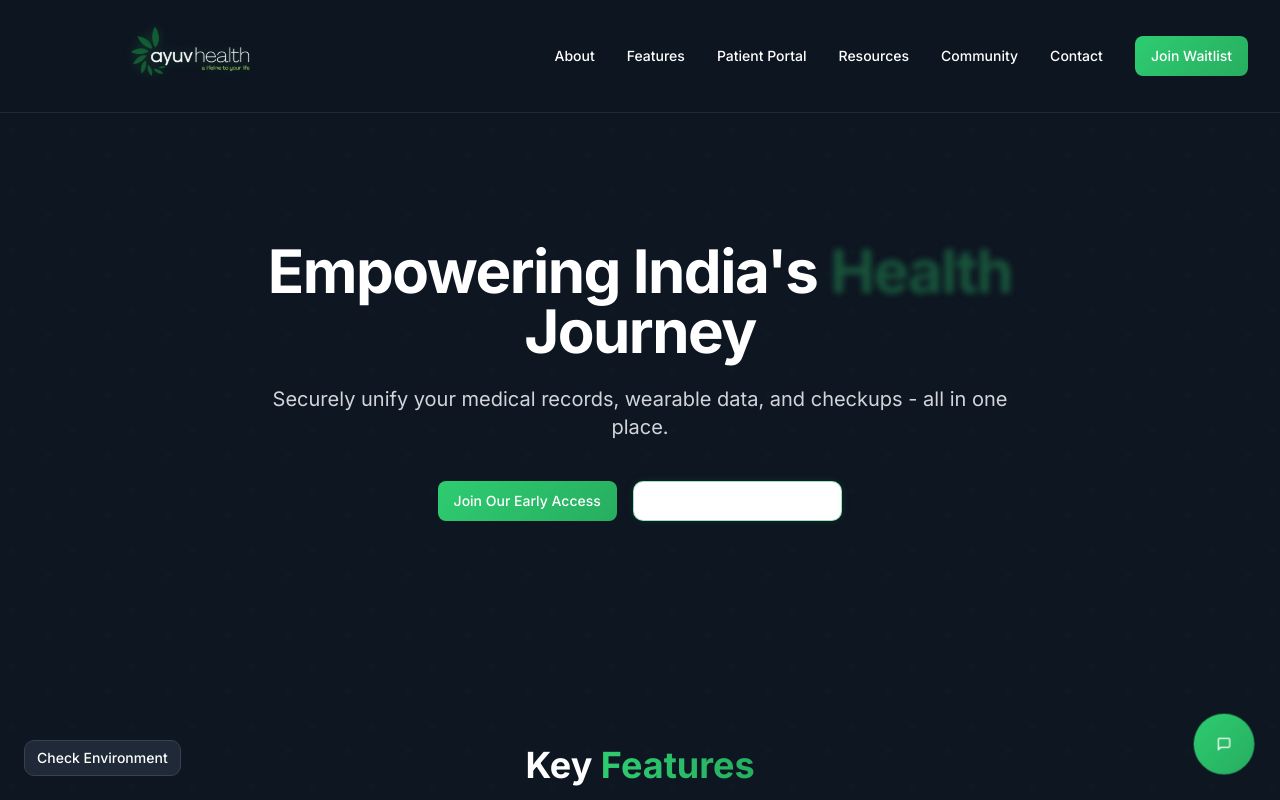
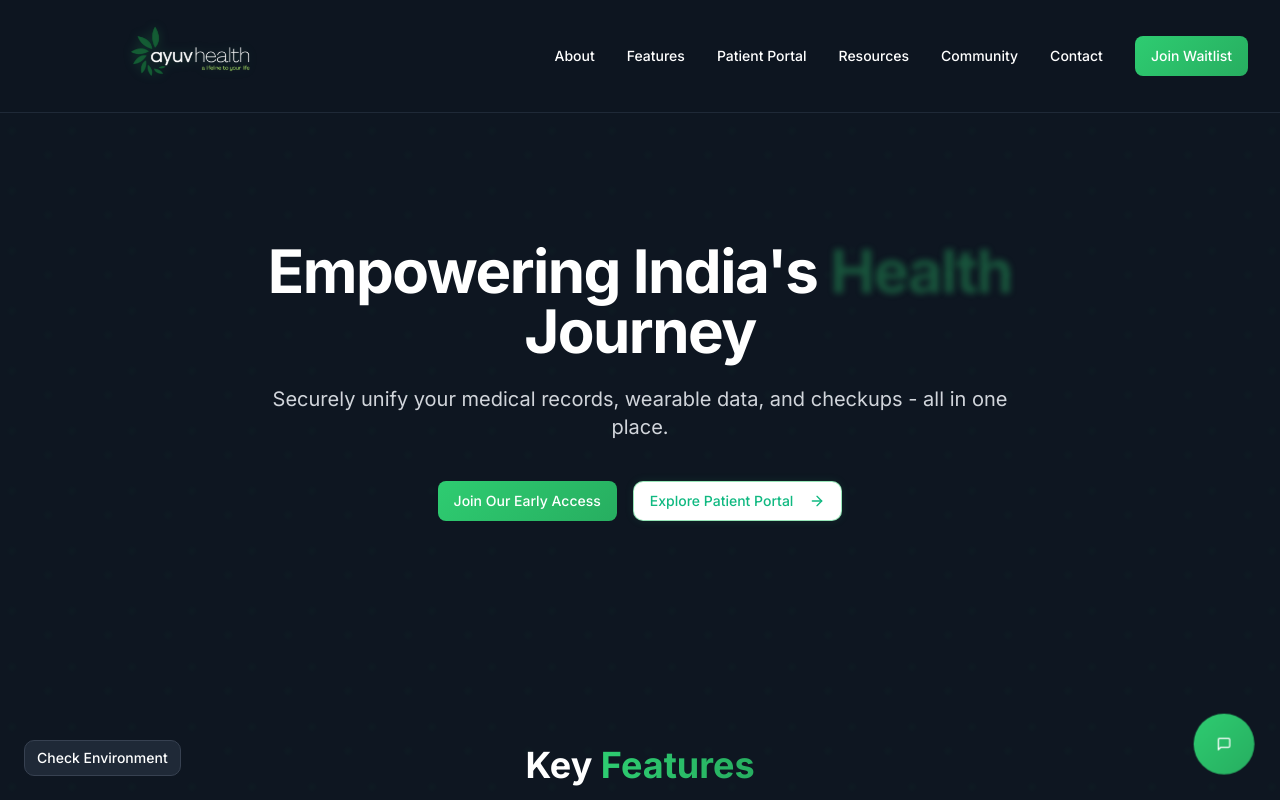
Before and after one commit to VandRTech/ayuv-health, a Next.js app: page / in a window 1280 px wide. Shown: the top 800 px of the page. Built offline with nearby package versions, Linux system fonts and the light colour scheme.

Commit message:
Update hero-section.tsx

```diff
--- a/components/hero-section.tsx
+++ b/components/hero-section.tsx
@@ -81,8 +81,8 @@ export function HeroSection() {
               </Button>
               <Link href="/patient-portal">
   <Button
-                  variant="outline"
-                  className="learn-more-button text-white border-white hover:bg-white/10 transition-all duration-300 hover:scale-105 group"
+    variant="outline" // This variant provides the white background (bg-background)
+    className="learn-more-button text-primary border-primary hover:bg-primary/10 transition-all duration-300 hover:scale-105 group" // <<< MODIFIED LINE
   >
     <span>Explore Patient Portal</span>
     <ArrowRight className="ml-2 h-4 w-4 transition-transform duration-300 group-hover:translate-x-1" />
```
Lines whose indentation alone changed are shown as unchanged.
